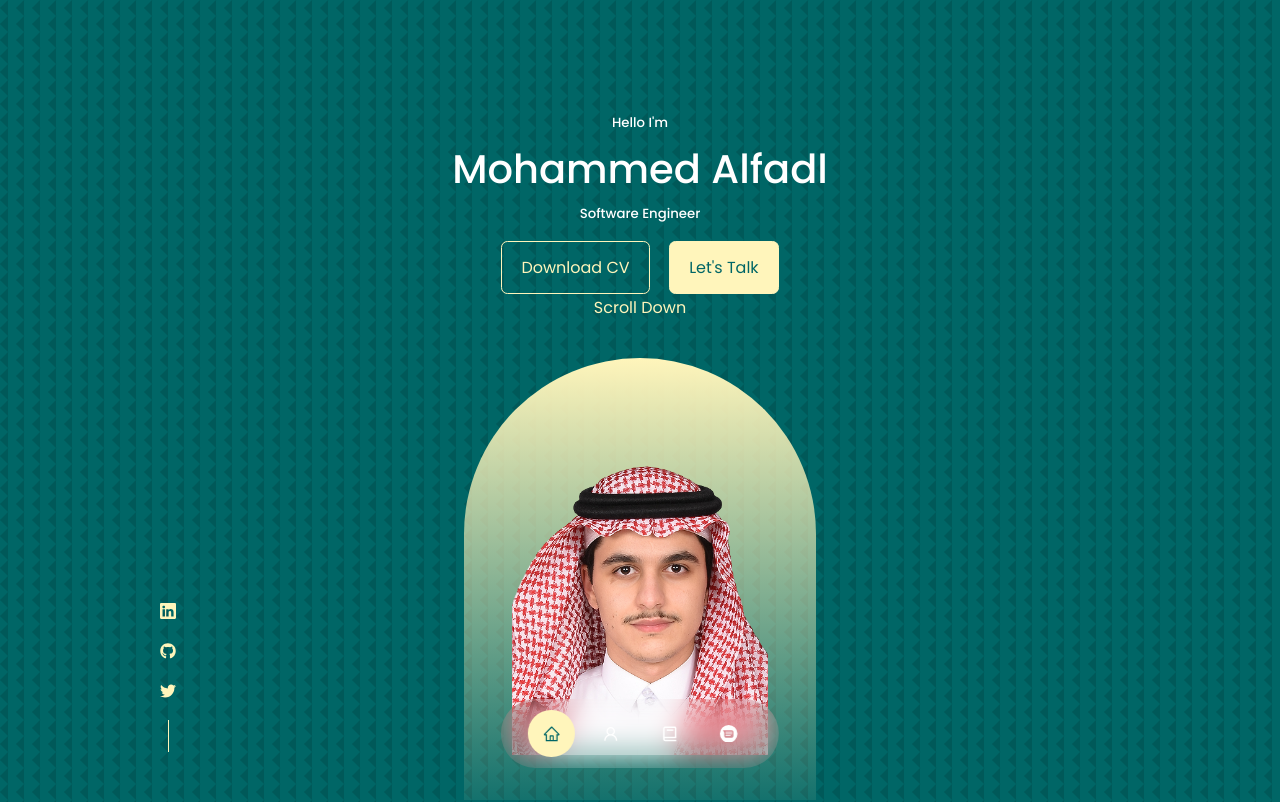
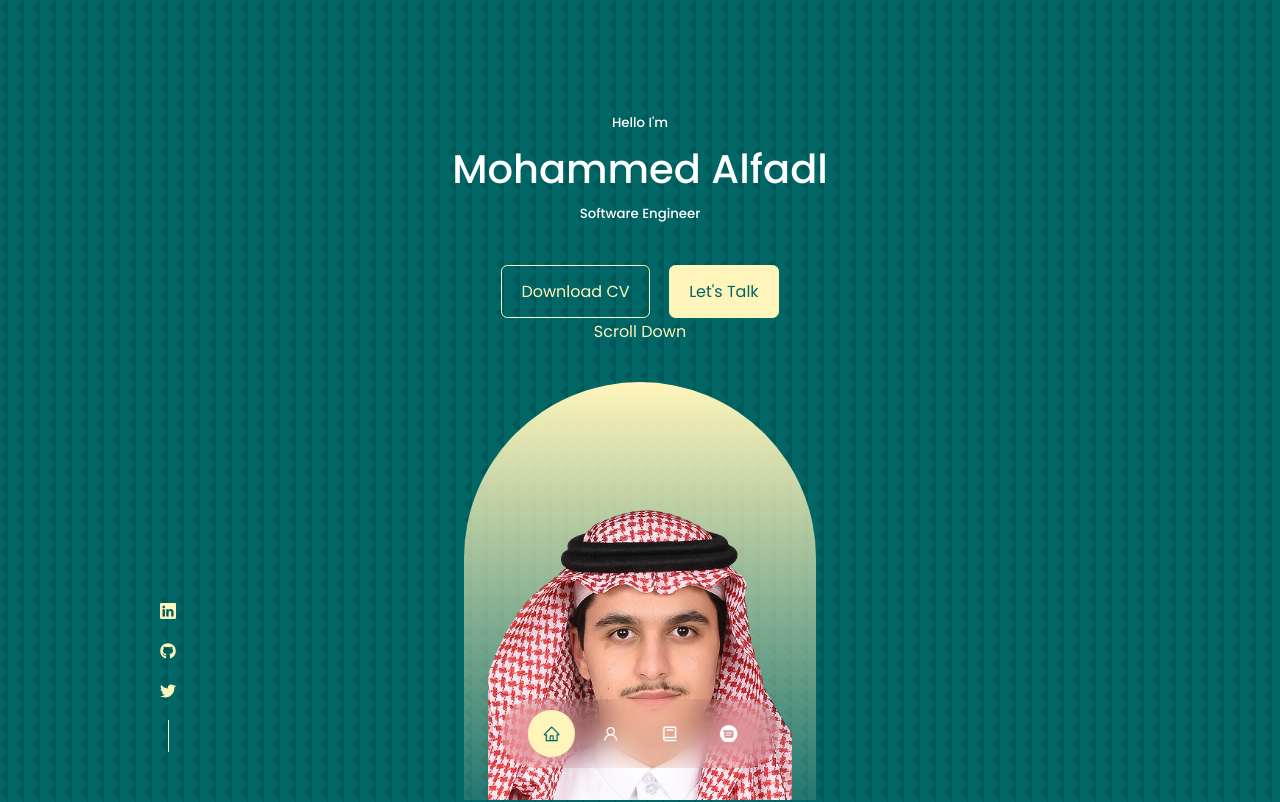
Before and after one commit to Modealf/Modealf.github.io, a React (Create React App) app: page / in a window 1280 px wide. Shown: the top 802 px of the page. Built offline with nearby package versions, Linux system fonts and the light colour scheme.

Commit message:
Reverted bad changes

```diff
--- a/src/Components/Header/header.css
+++ b/src/Components/Header/header.css
@@ -13,7 +13,7 @@ header {
 /* ***************** CTA ************************* */
 
 .cta {
-    margin-top: 1rem;
+    margin-top: 2.5rem;
     display: flex;
     gap: 1.2rem;
     justify-content: center;
@@ -49,7 +49,7 @@ header {
     margin-top: 4rem;
     border-radius: 12rem 12rem 0 0;
     overflow: hidden;
-    padding: 4.2rem 3rem 2rem 3rem;
+    padding: 5rem 1.5rem 1.5rem 1.5rem;
 }
 
 /* ***************** SCROLL DOWN ************************* */
```
